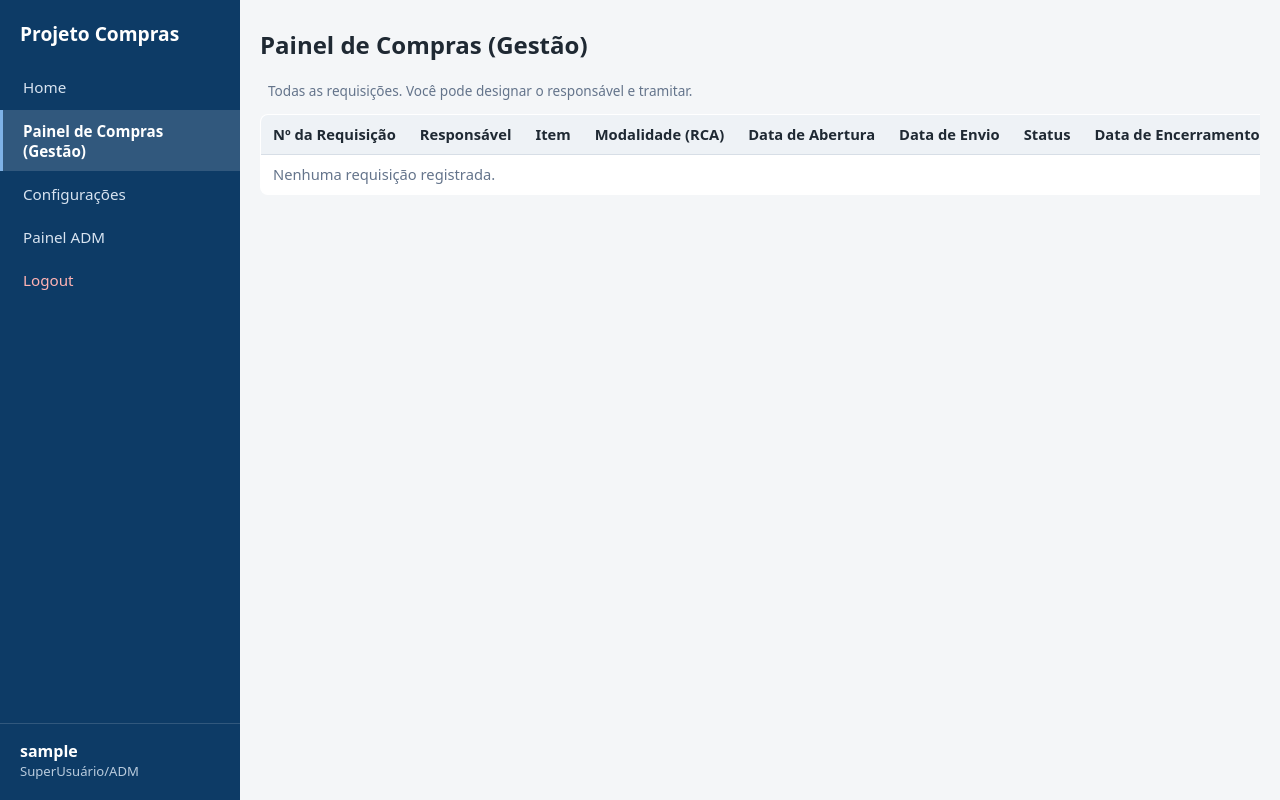
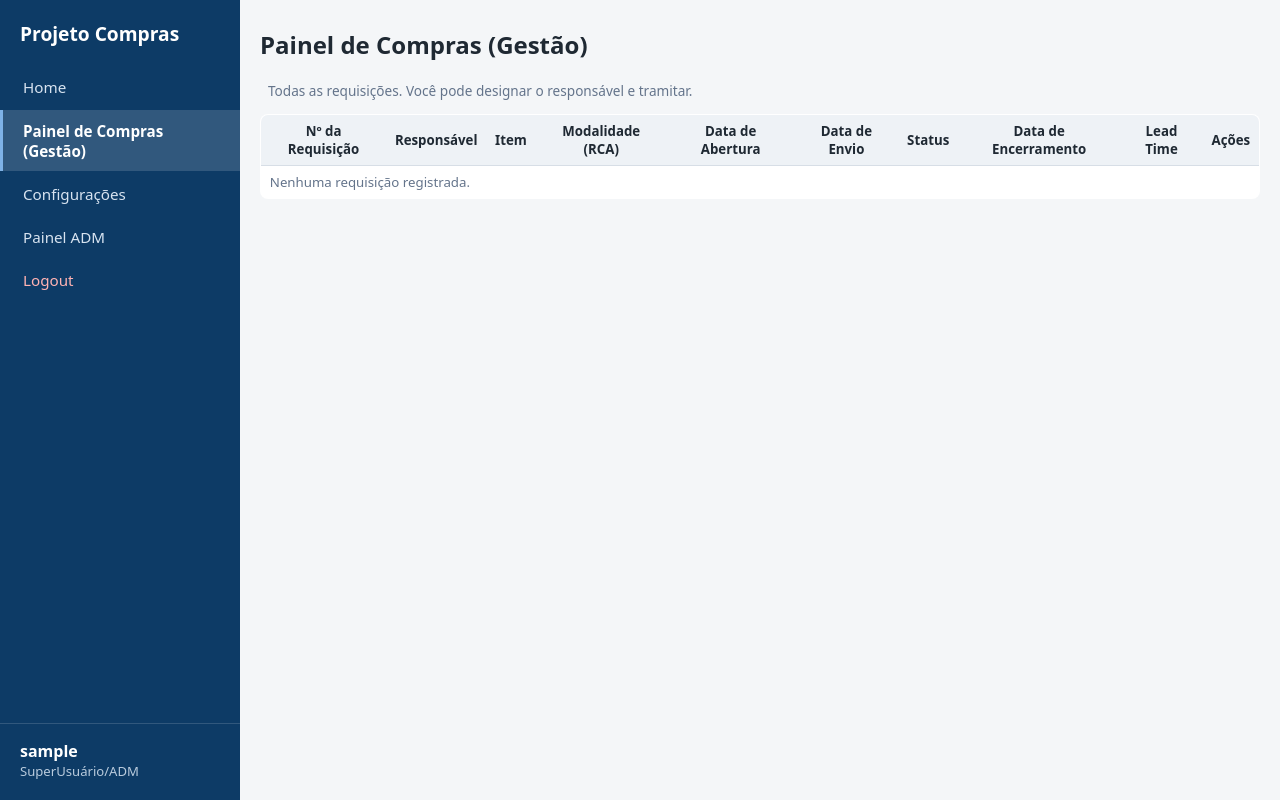
Before and after one commit to Inovacao-SENAIMS/Projeto-Compras, a Django app: page /compras/ in a window 1280 px wide. Run offline with Django 5.2, Linux system fonts and the light colour scheme; the visitor is signed in with stand-in values (Sample User, id 1); data comes from the database, SQL or seed files in the repository; data that the repository does not hold is empty.

Commit message:
style(tabela): largura total, cabecalhos centralizados e sem barra de rolagem

```diff
--- a/static/css/style.css
+++ b/static/css/style.css
@@ -116,7 +116,7 @@ body {
     flex: 1;
     min-width: 0;
     width: 100%;
-    max-width: 1200px;
+    max-width: none;
     margin: 0 auto;
     padding: 20px;
 }
@@ -434,15 +434,17 @@ button.link {
 .tabela th,
 .tabela td {
     text-align: left;
-    padding: 0.6rem 0.75rem;
+    padding: 0.45rem 0.55rem;
     border-bottom: 1px solid var(--cor-borda);
-    font-size: 0.92rem;
+    font-size: 0.83rem;
     vertical-align: middle;
     white-space: nowrap;
 }
 
 .tabela th {
     background: #eef2f6;
+    text-align: center;
+    white-space: normal;
 }
 
 .tabela .vazio,
@@ -451,7 +453,7 @@ button.link {
 }
 
 .tabela-scroll {
-    overflow-x: auto;
+    width: 100%;
 }
 
 /* Ficha do pedido */
```
